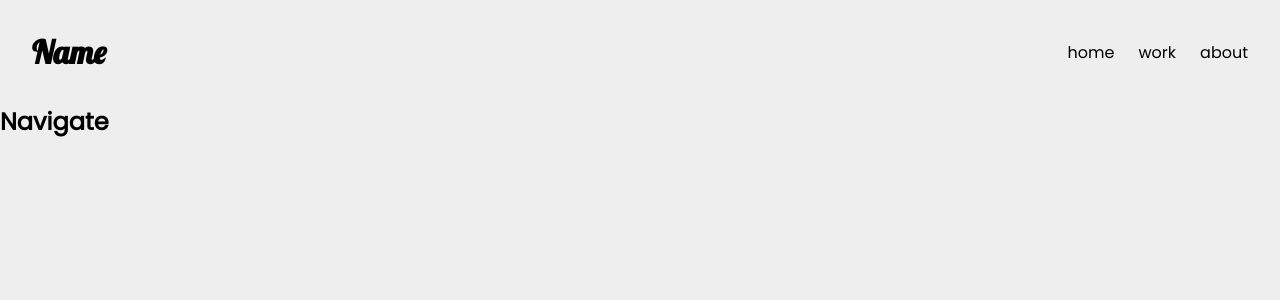
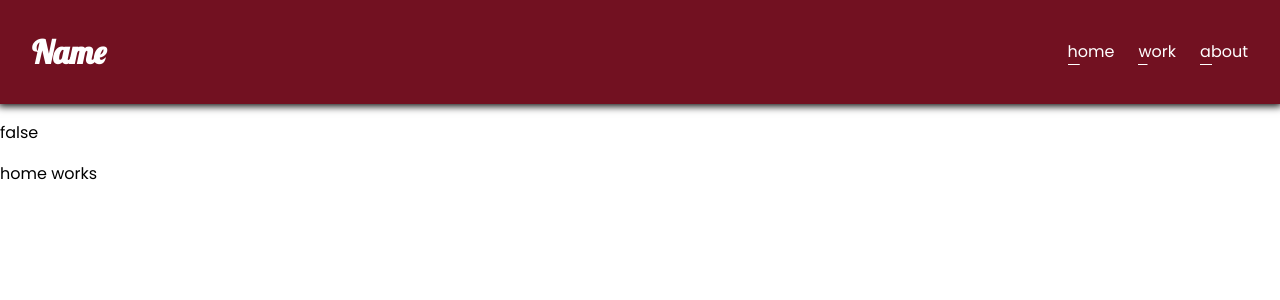
Before and after one commit to GodAspire/angular-home-ga, an Angular app: page /home in a window 1280 px wide. Shown: the top 300 px of the page. Built offline with nearby package versions, Linux system fonts and the light colour scheme.

Commit message:
3 files modified

```diff
--- a/src/app/app.component.css
+++ b/src/app/app.component.css
@@ -11,6 +11,11 @@ header {
 
   z-index: 3;
   overflow: hidden;
+
+  color: #fff;
+  background-color: #721121;
+
+  box-shadow: 0px 0px 8px 2px #000;
 }
 
 header h1 {
@@ -21,6 +26,28 @@ nav {
   display: grid;
   grid-template-columns: auto auto auto;
   column-gap: 1.5rem;
+}
+
+nav a {
+  text-transform: lowercase;
+}
+
+nav a::after {
+  width: 100%;
+  height: 1px;
+
+  display: block;
+  content: '';
+
+  background-color: #fff;
+
+  transition: all 150ms;
+  transform: scaleX(0.25);
+  transform-origin: left;
+}
+
+nav a:hover::after {
+  transform: scaleX(1) translateY(-5px);
 }
 
 nav + button {
@@ -45,7 +72,7 @@ nav + button span {
 
   position: absolute;
 
-  background-color: #000;
+  background-color: #fff;
   transition: all 300ms;
 }
 
@@ -73,21 +100,31 @@ nav + button.active span:nth-of-type(3) {
   width: 100vw;
   height: 100vh;
 
+  display: none;
+
   top: 0;
   left: 0;
   position: fixed;
 
   overflow: hidden;
-  background-color: #eee;
+  background-color: rgba(0,0,0, 0.9);
+
+  transition: all 300ms;
+  transform: translateX(-100%);
+}
+
+
+#mobileNav.active {
+  transform: translateX(0);
 }
 
 #mobileNav .margin {
   width: 100%;
 }
 
-//mobile bg
 
-@media only screen and (max-width: 780px) {
+@media screen and (max-width: 780px) {
+
   nav {
     display: none;
   }
@@ -99,4 +136,6 @@ nav + button.active span:nth-of-type(3) {
   #mobileNav {
     display: block;
   }
+
+
 }
--- a/src/app/app.component.html
+++ b/src/app/app.component.html
@@ -1,4 +1,4 @@
-<header #headerElem>
+<header>
   <h1>Name</h1>
   <nav>
     <a routerLink="home">home</a>
@@ -17,9 +17,6 @@
 <router-outlet></router-outlet>
 
 <section id="mobileNav" [ngClass]="{'active': mobileNavigation}">
-  <div class="margin" [ngStyle]="{'height.px': headerOffset}"></div>
-  <div class="mobileBackground"></div>
-  <div class="mobileBackground"></div>
   <div class="container">
     <h1>Navigate</h1>
   </div>
--- a/src/app/app.component.ts
+++ b/src/app/app.component.ts
@@ -6,10 +6,6 @@ import { Component, OnInit, AfterViewInit, ViewChild, ElementRef } from '@angula
   styleUrls: [ './app.component.css' ]
 })
 export class AppComponent implements OnInit, AfterViewInit {
-
-  @ViewChild('headerElem', {static: true}) headerElem: ElementRef;
-
-  headerOffset: number = 104;
   mobileNavigation: boolean = false;
 
   ngOnInit() {
```
